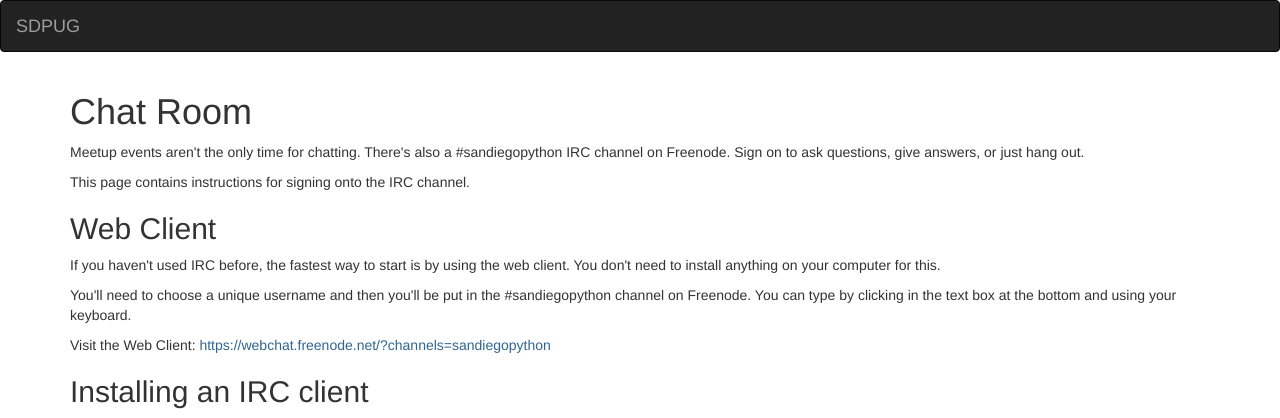
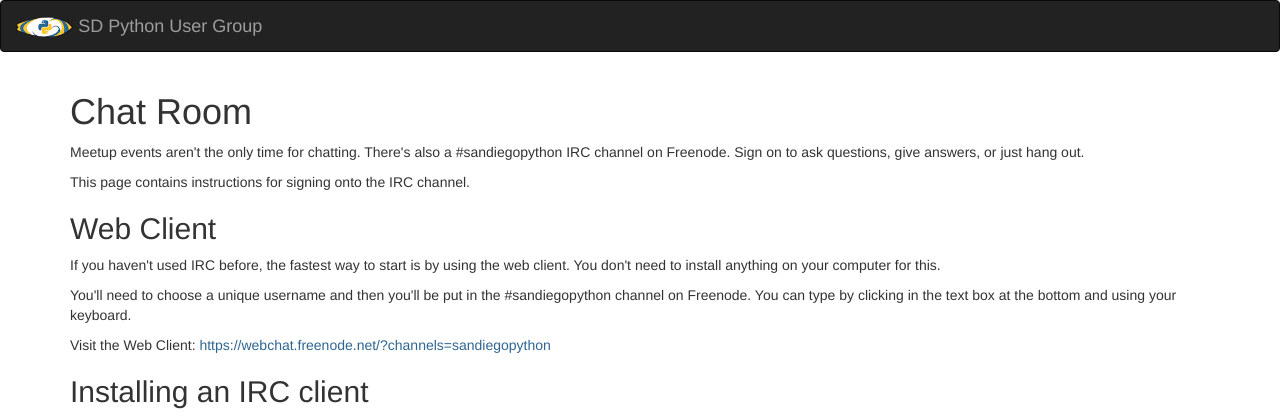
Before and after one commit to sandiegopython/pythonsd-django, a Django app: page /chat-room.html in a window 1280 px wide. Shown: the top 418 px of the page. Run offline with Django 3.2, Linux system fonts and the light colour scheme; style sheets or scripts are compiled from the project's sources.

Commit message:
Add logo to nav

```diff
--- a/pythonsd/jinja2/base.html
+++ b/pythonsd/jinja2/base.html
@@ -13,7 +13,7 @@
     <nav class="navbar navbar-inverse">
       <div class="container-fluid">
         <div class="navbar-header">
-          <a class="navbar-brand" href="#">SDPUG</a>
+          <a class="navbar-brand" href="#"><img src="{{ static('img/pythonsd-logo.png') }}"> SD Python User Group</a>
         </div>
       </div>
     </nav>
--- a/pythonsd/sass/pythonsd.scss
+++ b/pythonsd/sass/pythonsd.scss
@@ -1,3 +1,8 @@
 $brand-primary:         darken(#3776ab, 6.5%);
 
 @import 'bootstrap';
+
+.navbar-brand > img {
+  display: inline;
+  height: 20px;
+}
```
Also changed, not shown: pythonsd/static/img/pythonsd-logo.png (added).
